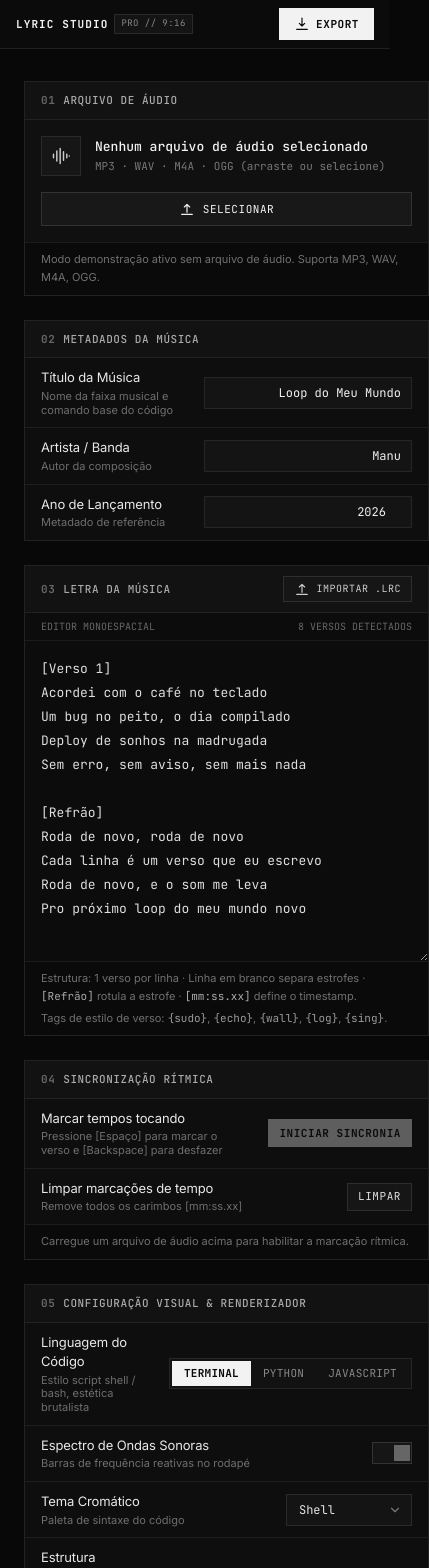
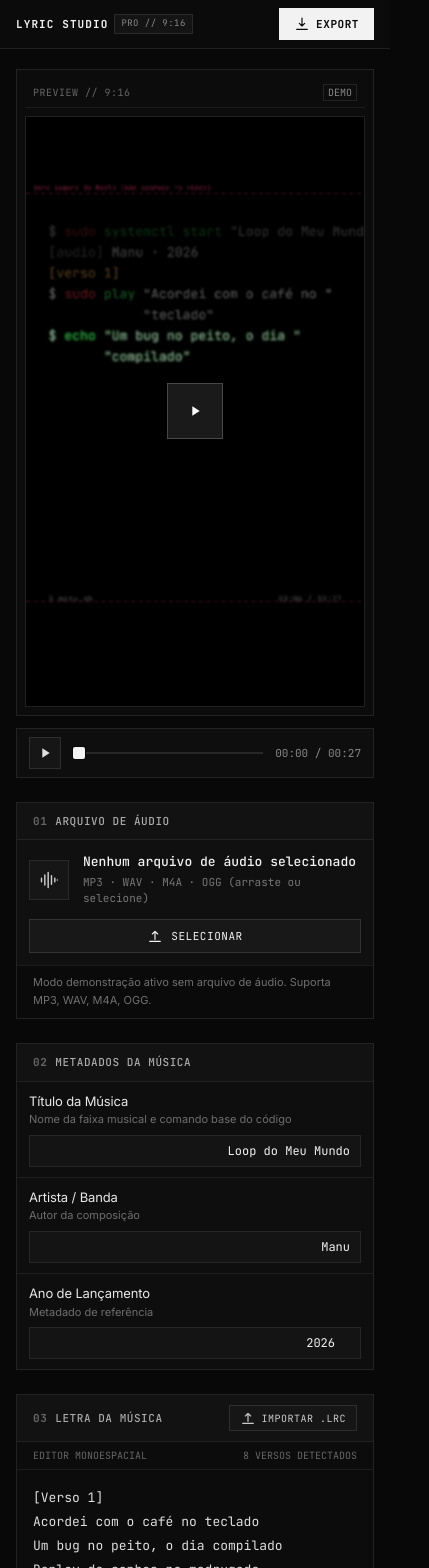
Before and after one commit to Izileth/_l_code, a React (Vite) app: page / in a window 390 px wide. Shown: the top 1568 px of the page, 429 px wide, since content can reach past the window. Built offline with nearby package versions, Linux system fonts and the light colour scheme.

Commit message:
feat: enhance responsiveness and touch target sizes for mobile devices

```diff
--- a/src/App.tsx
+++ b/src/App.tsx
@@ -340,7 +340,7 @@ export default function App() {
       </header>
 
       {/* Espaço de Trabalho Editorial em 2 Colunas */}
-      <main className="mx-auto grid max-w-7xl gap-8 px-6 pb-24 pt-8 lg:grid-cols-[1fr_390px] xl:grid-cols-[1fr_420px]">
+      <main className="mx-auto grid max-w-7xl gap-6 sm:gap-8 px-4 sm:px-6 pb-16 sm:pb-24 pt-5 sm:pt-8 lg:grid-cols-[1fr_390px] xl:grid-cols-[1fr_420px]">
         {/* Coluna Esquerda: Espaço de Edição (approx 60-65%) */}
         <div className="space-y-6">
           {/* 01. ÁUDIO */}
@@ -353,7 +353,7 @@ export default function App() {
                 : 'Modo demonstração ativo sem arquivo de áudio. Suporta MP3, WAV, M4A, OGG.'
             }
           >
-            <div className="flex flex-col sm:flex-row sm:items-center justify-between gap-4 p-4 bg-[#101010]">
+            <div className="flex flex-col xs:flex-row xs:items-center justify-between gap-3 sm:gap-4 p-3 sm:p-4 bg-[#101010]">
               <div className="flex items-center gap-3.5 min-w-0">
                 <div className="flex h-10 w-10 shrink-0 items-center justify-center border border-[#2a2a2a] bg-[#161616] text-[#cccccc]">
                   <IconWave />
@@ -786,7 +786,7 @@ export default function App() {
         </div>
 
         {/* Coluna Direita: Live Preview 9:16 Frame */}
-        <aside className="lg:sticky lg:top-[72px] lg:self-start space-y-3">
+        <aside className="order-first lg:order-none lg:sticky lg:top-[72px] lg:self-start space-y-3">
           {/* Moldura Arquitetural do Preview */}
           <div className="border border-[#222222] bg-[#0c0c0c] p-2">
             <div className="flex items-center justify-between px-2 py-1.5 border-b border-[#1c1c1c] mb-2 font-mono text-[10px] text-[#666666]">
@@ -798,7 +798,7 @@ export default function App() {
 
             <div
               className="relative mx-auto overflow-hidden bg-black border border-[#202020]"
-              style={{ width: '100%', aspectRatio: '9 / 16' }}
+              style={{ width: '100%', aspectRatio: '9 / 16', maxHeight: '70svh' }}
             >
               <Preview
                 canvasRef={canvasRef}
--- a/src/components/ui.tsx
+++ b/src/components/ui.tsx
@@ -106,12 +106,12 @@ export function Row({
   children?: ReactNode
 }) {
   return (
-    <div className="flex min-h-[46px] items-center justify-between gap-4 px-4 py-2.5 hover:bg-[#121212]/50 transition-colors">
-      <div className="min-w-0 pr-2">
+    <div className="flex min-h-[46px] flex-col xs:flex-row xs:items-center justify-between gap-2 xs:gap-4 px-3 sm:px-4 py-2.5 hover:bg-[#121212]/50 transition-colors">
+      <div className="min-w-0 xs:pr-2 flex-1">
         <div className="text-[13px] font-normal tracking-[-0.01em] text-[#e8e8e8]">{label}</div>
         {hint && <div className="mt-0.5 text-[11px] leading-tight text-[#6e6e6e]">{hint}</div>}
       </div>
-      {children && <div className="flex shrink-0 items-center">{children}</div>}
+      {children && <div className="flex shrink-0 items-center xs:justify-end">{children}</div>}
     </div>
   )
 }
@@ -127,7 +127,7 @@ export function Field(props: InputHTMLAttributes<HTMLInputElement>) {
   return (
     <input
       {...rest}
-      className={`h-8 w-52 max-w-full rounded-none border border-[#262626] bg-[#141414] px-2.5 text-right font-mono text-[12px] text-[#f2f2f2] outline-none transition focus:border-[#777777] placeholder:text-[#444444] ${className}`}
+      className={`h-8 w-full xs:w-52 max-w-full rounded-none border border-[#262626] bg-[#141414] px-2.5 text-right font-mono text-[12px] text-[#f2f2f2] outline-none transition focus:border-[#777777] placeholder:text-[#444444] ${className}`}
     />
   )
 }
@@ -171,7 +171,7 @@ export function Segmented<T extends string | number>({
 }) {
   return (
     <div
-      className={`inline-flex border border-[#262626] bg-[#121212] p-[2px] ${disabled ? 'opacity-40 pointer-events-none' : ''}`}
+      className={`inline-flex flex-wrap border border-[#262626] bg-[#121212] p-[2px] ${disabled ? 'opacity-40 pointer-events-none' : ''}`}
       role="radiogroup"
     >
       {options.map((o) => {
@@ -184,7 +184,7 @@ export function Segmented<T extends string | number>({
             aria-checked={on}
             disabled={disabled}
             onClick={() => onChange(o.value)}
-            className={`px-3 py-1 font-mono text-[11px] uppercase tracking-wide transition focus-visible:outline-none ${
+            className={`px-2.5 sm:px-3 py-1 font-mono text-[10px] sm:text-[11px] uppercase tracking-wide transition focus-visible:outline-none ${
               on
                 ? 'bg-[#f2f2f2] text-[#080808] font-semibold'
                 : 'text-[#888888] hover:text-[#d0d0d0]'
--- a/src/index.css
+++ b/src/index.css
@@ -104,6 +104,13 @@ body {
     background: #f2f2f2;
     box-shadow: 0 0 0 1px #080808;
   }
+
+  /* Touch targets maiores em mobile */
+  @media (max-width: 640px) {
+    .slider {
+      height: 32px;
+    }
+  }
 }
 
 textarea {
@@ -128,3 +135,6 @@ textarea {
 ::-webkit-scrollbar-thumb:hover {
   background: #444444;
 }
+
+/* Breakpoint xs customizado (480px) para responsividade intermediária */
+@custom-variant xs (@media (width >= 480px));
```
